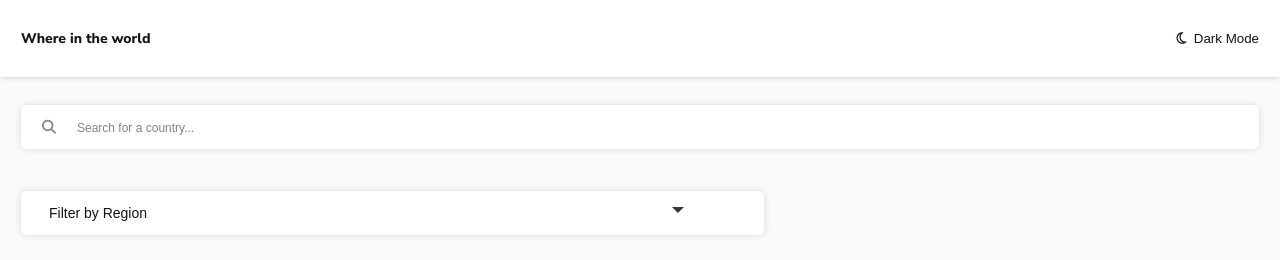
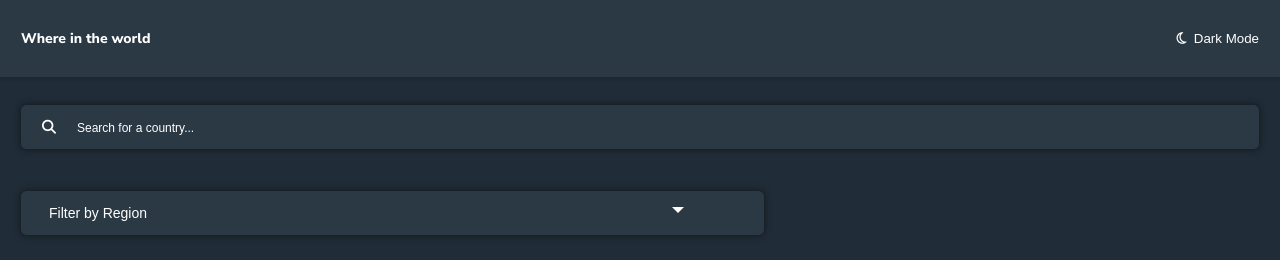
Before and after one commit to abdelkadersettah/countries-api, a plain HTML site: page index.html in a window 1280 px wide. Shown: the top 260 px of the page. Drawn offline with Linux system fonts and the light colour scheme; grey boxes are pictures that could not be loaded.

Commit message:
add dark mode variable in body

```diff
--- a/index.html
+++ b/index.html
@@ -10,7 +10,7 @@
     <link rel="stylesheet" href="./css/main.css" />
     <title>Contries-Api</title>
   </head>
-  <body class="body">
+  <body class="body body--dark">
     <header class="header">
       <h1 class="title-primary">Where in the world</h1>
       <button class="btn btn__drk-mode">
--- a/sass/base/_base.scss
+++ b/sass/base/_base.scss
@@ -35,6 +35,14 @@ html {
   font-size: var(--font-size-primary);
   line-height: 1.5;
   color: var(--very-dark-blue-2);
+  &--dark {
+    --dark-blue: hsl(0, 0%, 100%); //(dark Mode Elements)
+    --very-dark-blue-1: rgb(17, 21, 23); //(dark Mode Background)
+    --very-dark-blue-2: hsl(0, 0%, 100%); //(Light Mode Text)
+    --dark-gray: rgb(17, 21, 23); //(Light Mode Input)
+    --very-Light-gray: hsl(207, 26%, 17%); //(Light Mode Background)
+    --white: hsl(209, 23%, 22%); // (Dark Mode Text & Light Mode Elements)
+  }
 }
 h1,
 h2,
--- /dev/null
+++ b/sass/components/_buttons.scss
@@ -0,0 +1,2 @@
+.btn {
+}
--- a/sass/components/_dropdown.scss
+++ b/sass/components/_dropdown.scss
@@ -22,7 +22,7 @@
     font-size: var(--font-size-primary);
     padding: var(--padding-small) var(--padding-medium);
     border-radius: 0.4em;
-    box-shadow: 0px 0em 0.5em hsl(0, 0%, 85%);
+    box-shadow: 0px 0em 0.5em var(--dark-gray);
 
     &::after {
       position: absolute;
@@ -45,7 +45,7 @@
     width: 100%;
     padding: var(--padding-small) var(--padding-medium);
     border-radius: 0.4em;
-    box-shadow: 0px 0em 0.5em hsl(0, 0%, 85%);
+    box-shadow: 0px 0em 0.5em var(--dark-gray);
     transition: 0.1s ease-in;
   }
   &__list {
--- a/sass/components/_search.scss
+++ b/sass/components/_search.scss
@@ -2,11 +2,11 @@
   position: relative;
   color: inherit;
   border-radius: 0.4em;
-  box-shadow: 0px 0em 0.5em hsl(0, 0%, 85%);
+  box-shadow: 0px 0em 0.5em var(--dark-gray);
 
   &__icon {
     position: absolute;
-    color: var(--dark-gray);
+    color: inherit;
 
     z-index: 10;
     left: var(--padding-medium);
@@ -18,7 +18,6 @@
     border-radius: 0.4em;
     font-size: var(--font-size-primary);
     color: inherit;
-    color: var(--dark-gray);
     background-color: var(--white);
     display: inline-block;
     width: 100%;
```
Also changed, not shown: css/main.css, 1 other file.
